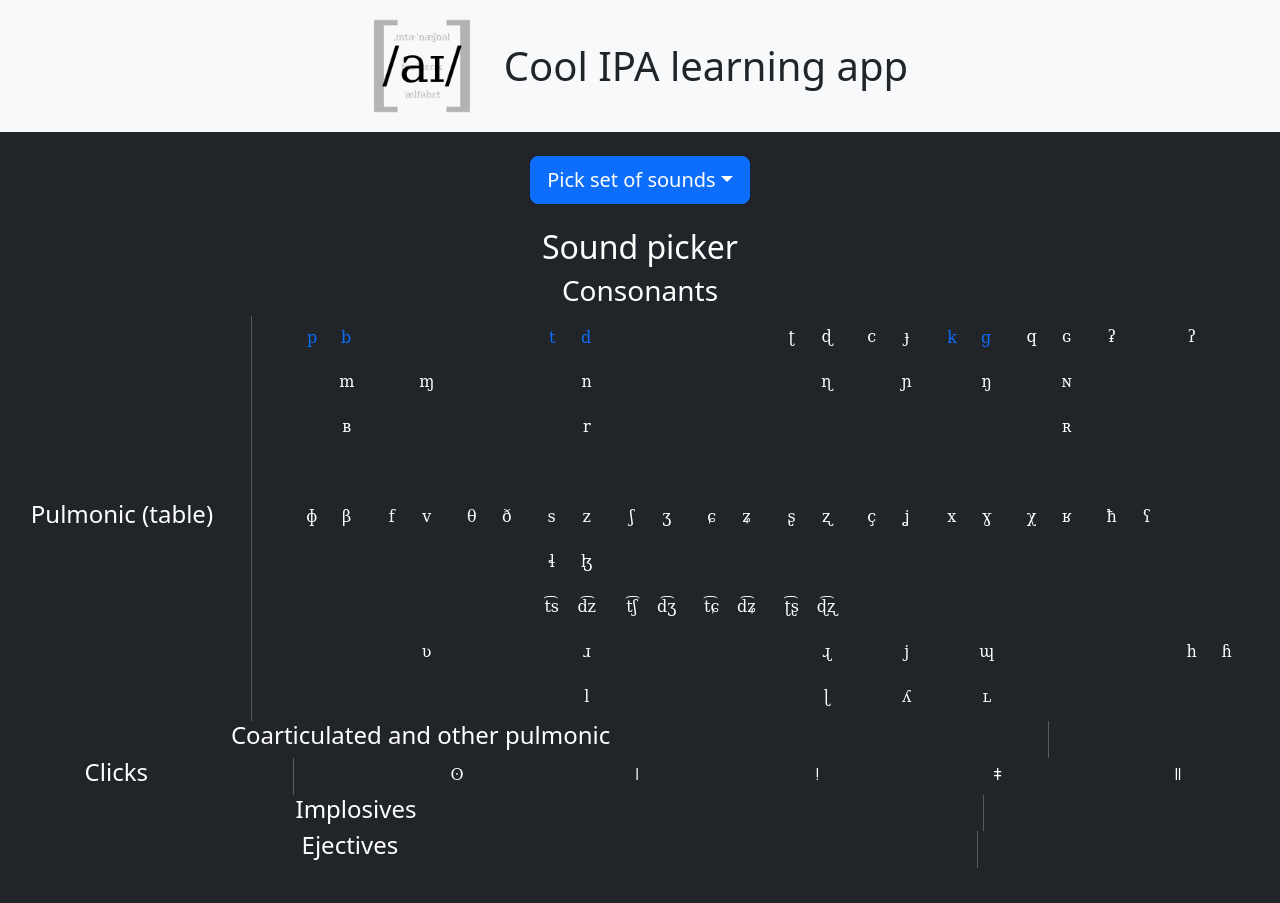
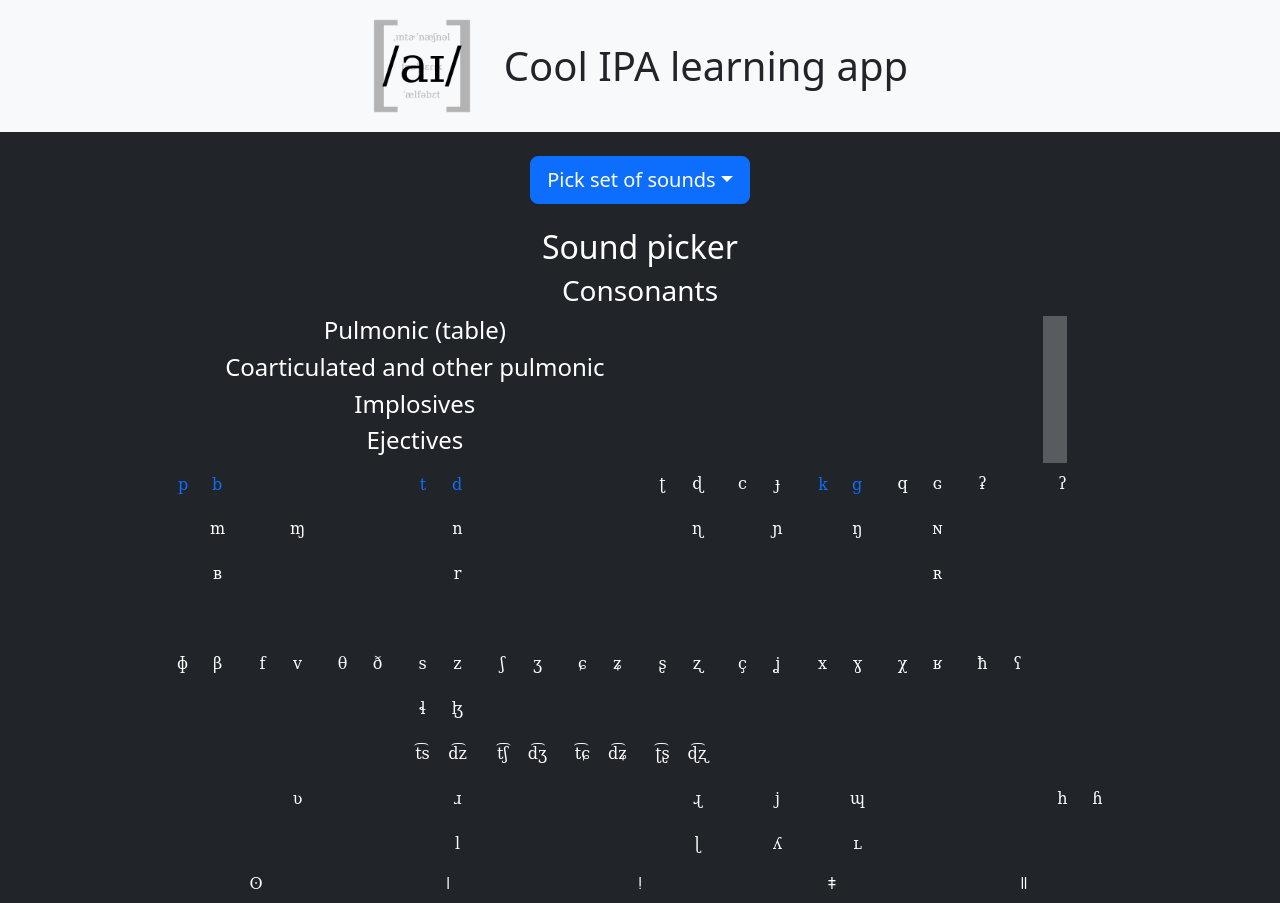
Before and after one commit to s-jevtic/fonolearn, an Angular app: page /main-menu in a window 1280 px wide. Before the commit the page ends 868 px from the top, so only its background shows below. Built offline with nearby package versions, Linux system fonts and the light colour scheme.

Commit message:
design layout (WIP)

```diff
--- a/src/app/main-menu/main-menu.component.html
+++ b/src/app/main-menu/main-menu.component.html
@@ -9,13 +9,26 @@
 
 <h2>Sound picker</h2>
 
+<div class="container-fluid">
     <h3>Consonants</h3>
-
-<div class="container-fluid" height=200px>
-    <div class="d-flex align-items-center justify-content-around">
+    <div class="row d-flex justify-content-around">
+        <div class="col-md-auto">
+            <div class="row">
                 <h4>Pulmonic (table)</h4>
+            </div>
+            <div class="row">
+                <h4>Coarticulated and other pulmonic</h4>
+            </div>
+            <div class="row">
+                <h4>Implosives</h4>
+            </div>
+            <div class="row">
+                <h4>Ejectives</h4>
+            </div>
+        </div>
         <div class="vr"></div>
-        <div class="table-responsive">
+        <div class="col-lg-auto">
+            <div class="row table-responsive">
                 <table class="table-borderless">
                     <tbody>
                         <ng-container *ngFor="let row of pulmonicTable; let i = index">
@@ -40,11 +53,7 @@
                     </tbody>
                 </table>
             </div>
-    </div>
-
-    <div class="d-flex align-items-center justify-content-around">
-        <h4>Coarticulated and other pulmonic</h4>
-        <div class="vr"></div>
+            <div class="row d-flex align-items-center justify-content-around">
                 <ng-container *ngFor="let phone of otherPulmonic">
                     <ng-container *ngIf="phone.clickable">
                         <input type="checkbox" class="btn-check custom-check" id="btncheck{{phone.symbol}}" (change)="ipaCheck($event, phone)" autocomplete="off">
@@ -55,10 +64,7 @@
                     </ng-container>
                 </ng-container>
             </div>
-
-    <div class="d-flex align-items-center justify-content-around">
-        <h4>Clicks</h4>
-        <div class="vr"></div>
+            <div class="row d-flex align-items-center justify-content-around">
                 <ng-container *ngFor="let phone of clicks">
                     <ng-container *ngIf="phone.clickable">
                         <input type="checkbox" class="btn-check custom-check" id="btncheck{{phone.symbol}}" (change)="ipaCheck($event, phone)" autocomplete="off">
@@ -69,10 +75,7 @@
                     </ng-container>
                 </ng-container>
             </div>
-
-    <div class="d-flex align-items-center justify-content-around">
-        <h4>Implosives</h4>
-        <div class="vr"></div>
+            <div class="row d-flex align-items-center justify-content-around">
                 <ng-container *ngFor="let phone of implosives">
                     <ng-container *ngIf="phone.clickable">
                         <input type="checkbox" class="btn-check custom-check" id="btncheck{{phone.symbol}}" (change)="ipaCheck($event, phone)" autocomplete="off">
@@ -83,10 +86,7 @@
                     </ng-container>
                 </ng-container>
             </div>
-
-    <div class="d-flex align-items-center justify-content-around">
-        <h4>Ejectives</h4>
-        <div class="vr"></div>
+            <div class="row d-flex align-items-center justify-content-around">
                 <ng-container *ngFor="let phone of ejectives">
                     <ng-container *ngIf="phone.clickable">
                         <input type="checkbox" class="btn-check custom-check" id="btncheck{{phone.symbol}}" (change)="ipaCheck($event, phone)" autocomplete="off">
@@ -98,6 +98,8 @@
                 </ng-container>
             </div>
         </div>
+    </div>
+</div>
 
 <!-- <div class="container-fluid d-flex justify-content-center px-3 my-3">
     <a class="btn btn-lg btn-primary mx-3" type="button" href="ipa">Begin</a>
```
Lines whose indentation alone changed are shown as unchanged.
